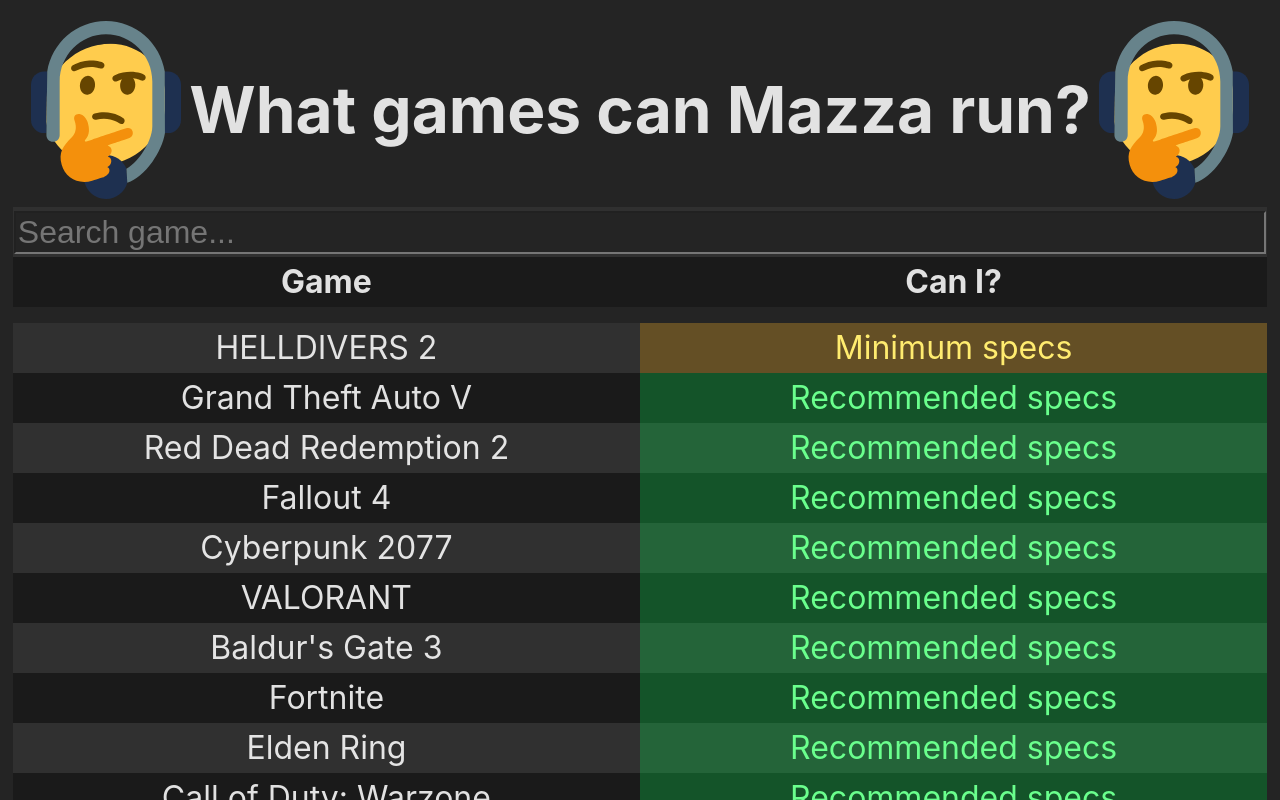
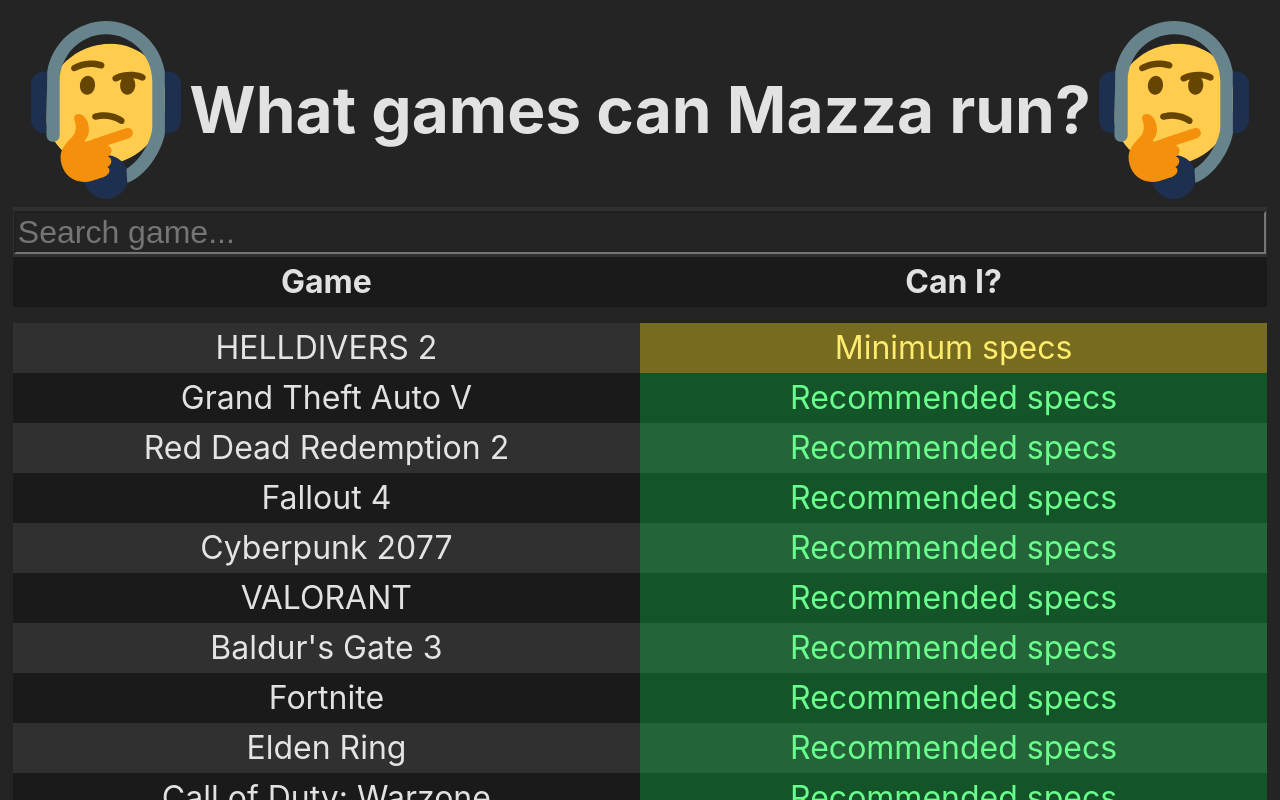
Before and after one commit to itsjustmustafa/what-games-can-mazza-run, a React (Vite) app: page / in a window 1280 px wide. Shown: the top 800 px of the page. Built offline with nearby package versions, Linux system fonts and the light colour scheme.

Commit message:
Changed minimum req colours to be more vibrant

```diff
--- a/src/App.css
+++ b/src/App.css
@@ -35,8 +35,8 @@
 }
 
 td.result-min {
-  color: rgb(255, 236, 111);
-  background-color: rgba(255, 171, 4, 0.25);
+  color: rgb(255, 236, 109);
+  background-color: rgba(255, 221, 0, 0.342);
 }
 
 td.result-rec {
```
